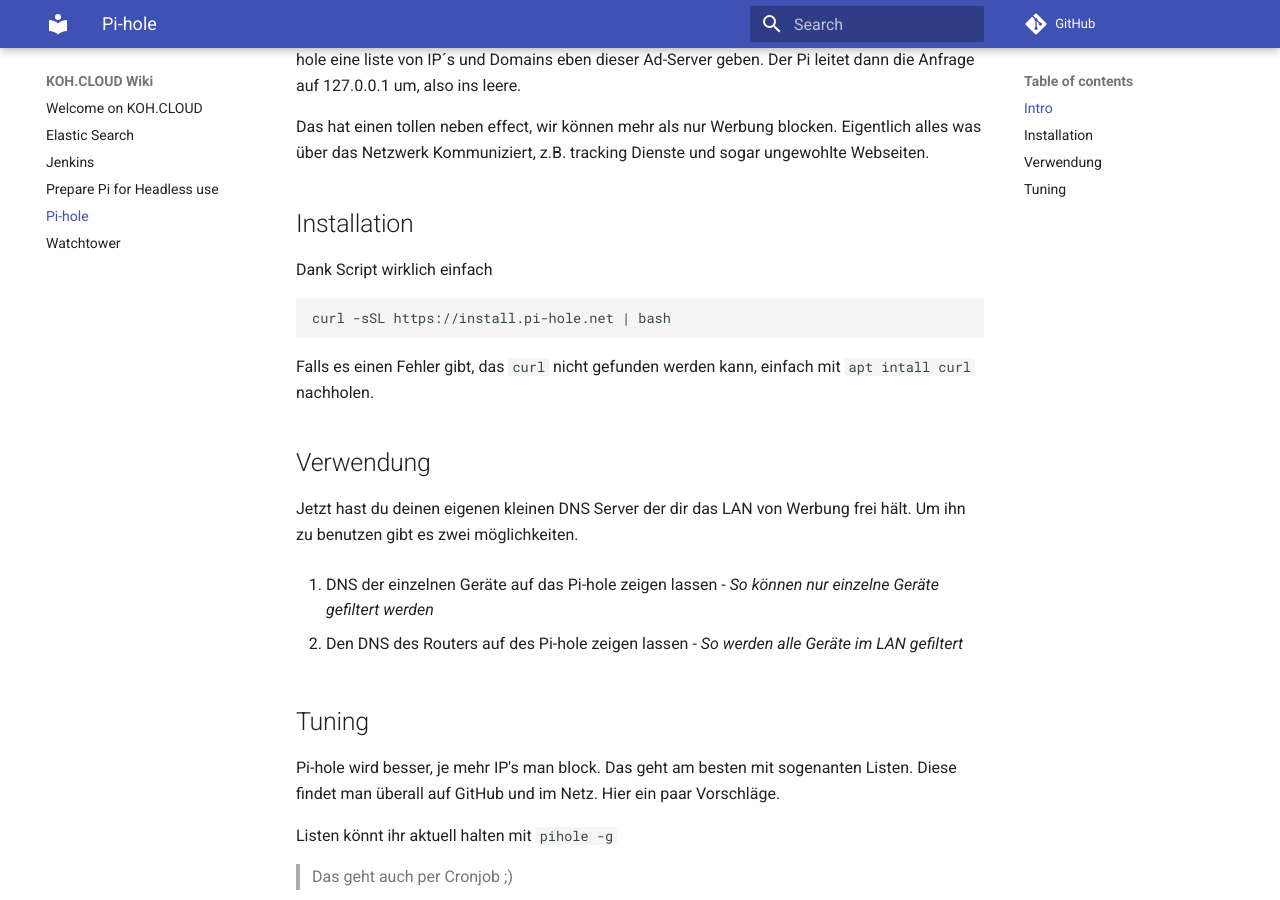
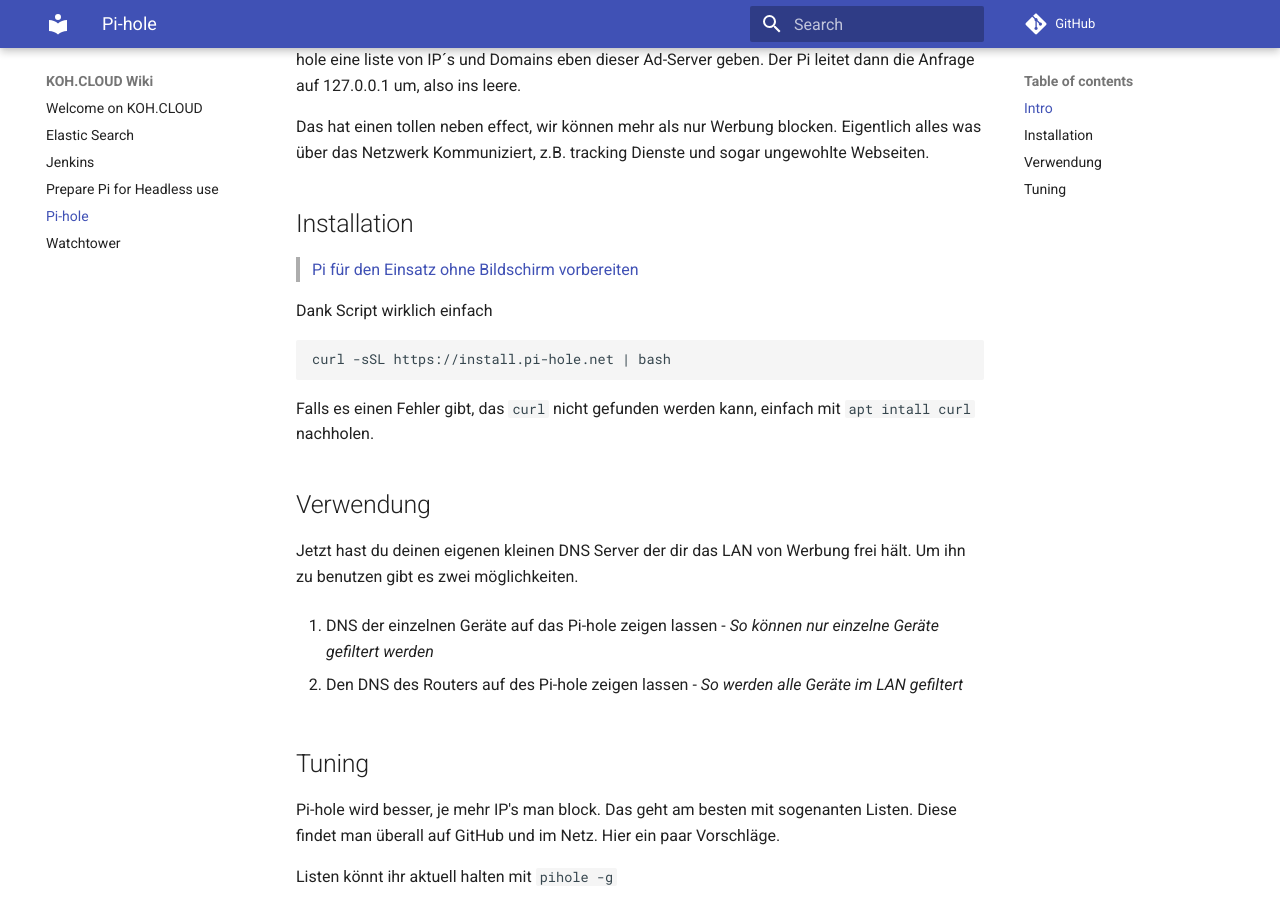
Before and after one commit to kohfuchs/wiki.koh.cloud, an MkDocs documentation site: the page built from docs/pihole.md, in a window 1280 px wide and 900 px high, scrolled down 393 px. Built offline with MkDocs 1.6.1 and Material for MkDocs 9.7.7, drawn with Linux system fonts in a browser that asks for light colours; comment, search, counter and statistics services are not loaded.

Commit message:
Update pihole.md

````diff
--- a/docs/pihole.md
+++ b/docs/pihole.md
@@ -13,6 +13,9 @@ Das hat einen tollen neben effect, wir können mehr als nur Werbung blocken. Eig
 
 
 ## Installation
+
+> [Pi für den Einsatz ohne Bildschirm vorbereiten](https://wiki.koh.cloud/pihole-headless/)
+
 Dank Script wirklich einfach
 
 ```
````
